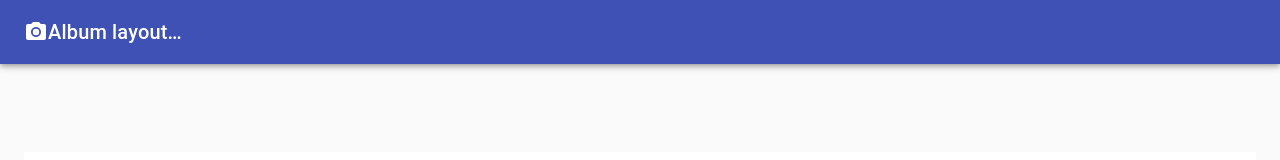
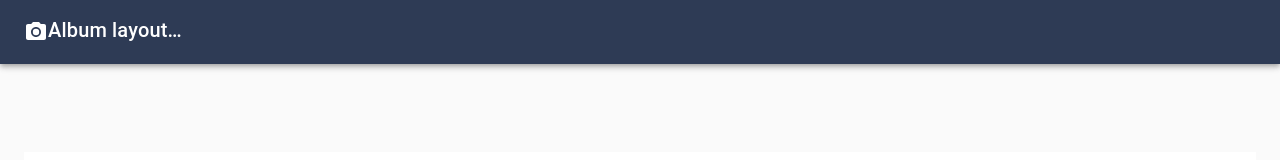
Before and after one commit to yared123yared/Photo_Desplayer_Client, a React (Create React App) app: page /home in a window 1280 px wide. Shown: the top 160 px of the page. Built offline with nearby package versions, Linux system fonts and the light colour scheme.

Commit message:
updating heading

```diff
--- a/src/Components/Heading.jsx
+++ b/src/Components/Heading.jsx
@@ -14,12 +14,12 @@ class Heading extends React.Component {
     render() {
         return (
 
-            <AppBar position="relative">
+            <AppBar style={{ background: '#2E3B55' }} position="relative">
                 <Toolbar>
                     <CameraIcon />
-                    <Typography variant="h6" color="inherit" noWrap>
+                    <Typography variant="h6" color="inherit" noWrap className="primary">
                         Album layout
-                        <button onClick={this.handleLogOut} className=".btn button btn-primary">
+                        <button onClick={this.handleLogOut} className="btn button btn-danger">
                             logout
  </button>
                     </Typography>
```
